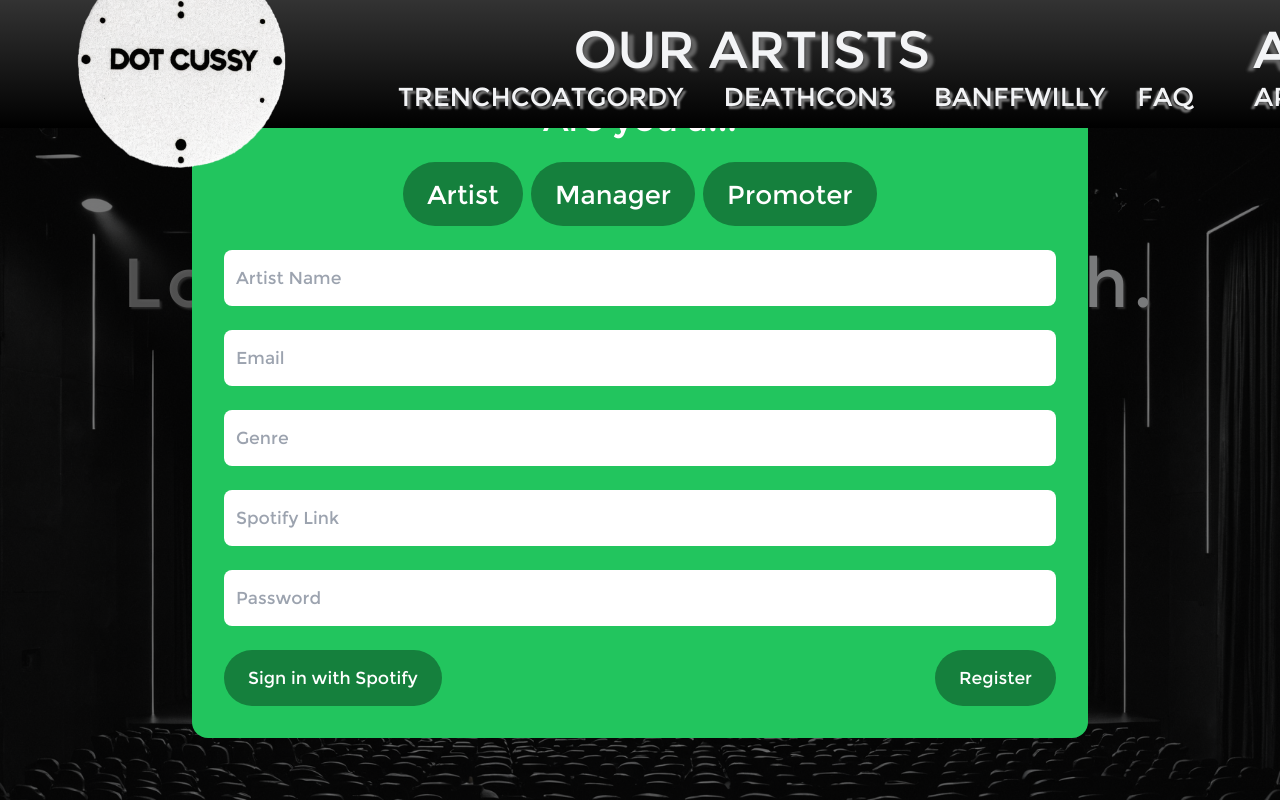
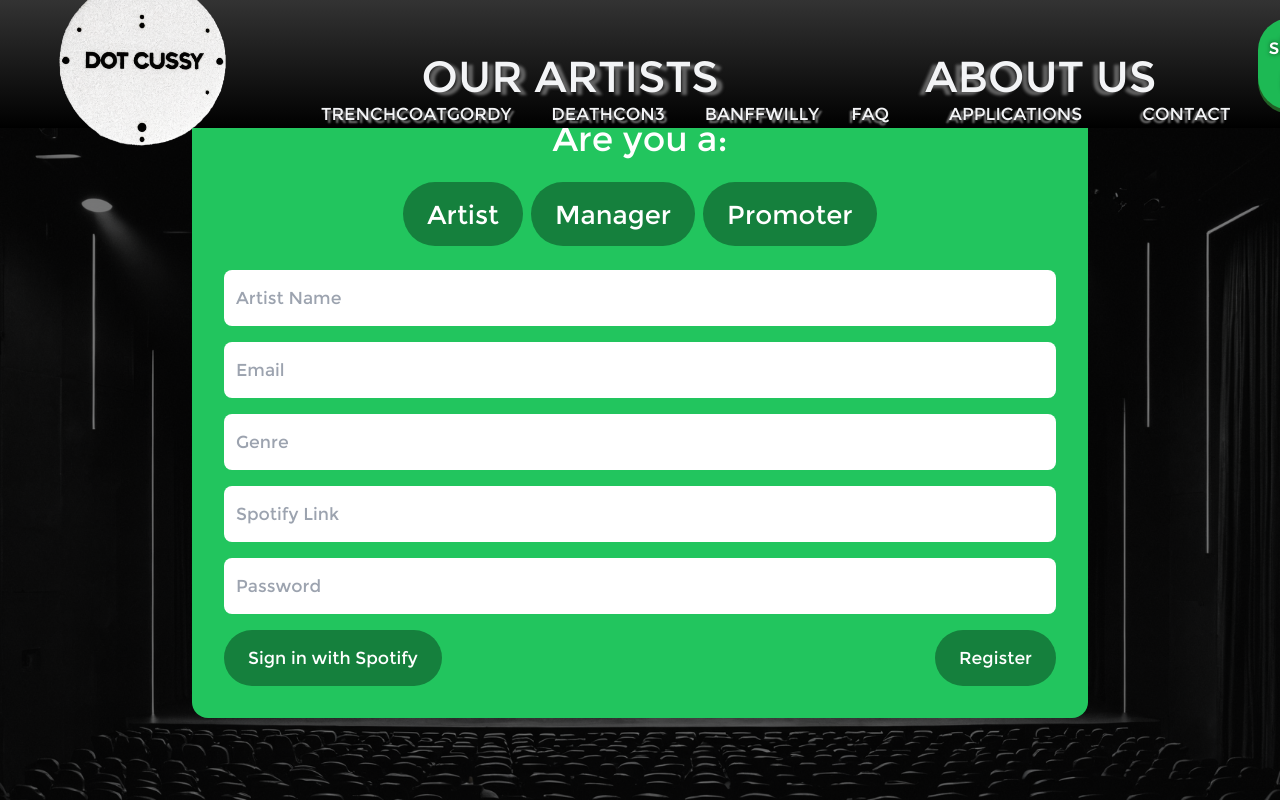
Before and after one commit to torickyto/dot-cussy, a Next.js app: page / in a window 1280 px wide. Both pictures are taken after a click on the button "sign up". Built offline with nearby package versions, Linux system fonts and the light colour scheme; no server answers.

Commit message:
users can now log in

```diff
--- a/app/api/auth/[...nextauth]/route.js
+++ /dev/null
@@ -1,19 +0,0 @@
-import NextAuth from "next-auth/next";
-import SpotifyProvider from "next-auth/providers/spotify"
-
-const authOptions = {
-  providers: [
-    SpotifyProvider({
-      clientId: process.env.SPOTIFY_CLIENT_ID,
-      clientSecret: process.env.SPOTIFY_CLIENT_SECRET,
-      authorization: {
-        params: {
-          scope: "streaming user-read-email user-read-private",
-        },
-      },
-    }),
-  ],
-};
-
-const handler = NextAuth(authOptions)
-export { handler as GET, handler as POST}
--- a/app/components/Header.js
+++ b/app/components/Header.js
@@ -35,31 +35,29 @@ const Header = () => {
                         <a className="flex-initial">
                         <img src="/dotcussyPatch.png" alt="logo"
          className="mr-2 ml-[-64px]
-                w-[610px] min-w-[610px] h-[410px] min-h-[410px]
-                sm:w-[333px] sm:min-w-[333px] sm:h-[222px] sm:min-h-[222px]
-                md:w-[4390px] md:min-w-[390px] md:h-[270px] md:min-h-[270px]
-                lg:w-[510px] lg:min-w-[510px] lg:h-[345px] lg:min-h-[345px]
-                xl:w-[610px] xl:min-w-[610px] xl:h-[410px] xl:min-h-[410px]"
+                sm:w-[210px] sm:min-w-[210px] sm:h-[150px] sm:min-h-[150px]
+                md:w-[313px] md:min-w-[313px] md:h-[212px] md:min-h-[212px]
+                xl:w-[330px] xl:min-w-[330px] xl:h-[225px] xl:min-h-[225px]"
     />
   </a>
                     </Link>
 
-                    <div className={` ml-auto link-group ${centerFocus === 'right' ? 'blur' : 'off-center-right'} transition`}>
+                    <div className={` ml-auto -mb-12 link-group ${centerFocus === 'right' ? 'blur' : 'off-center-right'} transition`}>
                         <Link legacyBehavior href="/ourArtist">
-                            <a className="sm:text-6xl md:text-7xl lg:text-8xl xl:text-9xl 2xl:text-12xl text-gray-100 text-shadow-right mb-12">OUR ARTISTS</a>
+                            <a className="sm:text-5xl md:text-6xl lg:text-7xl xl:text-8xl 2xl:text-12xl text-gray-100 text-shadow-right mb-12">OUR ARTISTS</a>
                         </Link>
-                        <div className="-mt-14 text-shadow-right-small sm:text-3xl md:text-4xl xl:text-5xl text-gray-100">
+                        <div className="-mt-14 text-shadow-right-small sm:text-xl md:text-2xl xl:text-3xl text-gray-100">
                             <Link legacyBehavior href="/artist1"><a className="mx-4">TRENCHCOATGORDY</a></Link>
                             <Link legacyBehavior href="/artist2"><a className="mx-6">DEATHCON3</a></Link>
                             <Link legacyBehavior href="/artist3"><a className="mx-4">BANFFWILLY</a></Link>
                         </div>
                     </div>
 
-                    <div className={` mr-auto link-group ${centerFocus === 'left' ? 'blur' : 'off-center-right'} transition`}>
+                    <div className={` mr-auto -mb-12 link-group ${centerFocus === 'left' ? 'blur' : 'off-center-right'} transition`}>
                         <Link legacyBehavior href="/aboutUs">
-                            <a className="sm:text-6xl md:text-7xl lg:text-8xl xl:text-9xl 2xl:text-12xl text-gray-100 text-shadow-left mb-12">ABOUT US </a>
+                            <a className="sm:text-5xl md:text-6xl lg:text-7xl xl:text-8xl 2xl:text-12xl text-gray-100 text-shadow-left mb-12">ABOUT US </a>
                         </Link>
-                        <div className="-mt-14 text-shadow-left-small sm:text-3xl md:text-4xl xl:text-5xl text-gray-100">
+                        <div className="-mt-14 text-shadow-left-small sm:text-xl md:text-2xl xl:text-3xl text-gray-100">
                             <Link legacyBehavior href="/faq"><a className="mx-4">FAQ</a></Link>
                             <Link legacyBehavior href="/applications"><a className="mx-11">APPLICATIONS</a></Link>
                             <Link legacyBehavior href="/contact"><a className="mx-4">CONTACT</a></Link>
--- /dev/null
+++ b/app/components/LoginForm.js
@@ -0,0 +1,62 @@
+import { useState } from 'react';
+import { signIn } from 'next-auth/react';
+
+export default function LoginForm({ onClose }) {
+    const [email, setEmail] = useState('');
+    const [password, setPassword] = useState('');
+    const [message, setMessage] = useState('');
+    const [errors, setErrors] = useState({});
+
+    const validateForm = () => {
+        const newErrors = {};
+        if (!email) newErrors.email = 'Email is required';
+        if (!password) newErrors.password = 'Password is required';
+        setErrors(newErrors);
+        return Object.keys(newErrors).length === 0;
+    };
+
+    const handleLogin = async (event) => {
+        event.preventDefault();
+        if (!validateForm()) return;
+
+        const result = await signIn('credentials', {
+            redirect: false,
+            email,
+            password
+        });
+
+        if (result.error) {
+            setMessage(result.error);
+        } else if (onClose) {
+            onClose();
+        }
+    };
+
+    const handleSpotifyLogin = () => {
+        signIn('spotify');
+    };
+
+    return (
+        <div className="fixed inset-0 bg-black bg-opacity-50 flex justify-center items-center p-4">
+            <div className="bg-green-500 p-8 rounded-2xl w-full max-w-md">
+                <form onSubmit={handleLogin} className="space-y-4">
+                    <h2 className="text-4xl text-white text-center mb-4">Log In</h2>
+                    <div>
+                        {errors.email && <p className="text-red-500">{errors.email}</p>}
+                        <input type="email" placeholder="Email" value={email} onChange={e => setEmail(e.target.value)} className="w-full p-3 rounded-lg" />
+                    </div>
+                    <div>
+                        {errors.password && <p className="text-red-500">{errors.password}</p>}
+                        <input type="password" placeholder="Password" value={password} onChange={e => setPassword(e.target.value)} className="w-full p-3 rounded-lg" />
+                    </div>
+                    <div className="flex justify-between items-center">
+                        <button type="button" onClick={handleSpotifyLogin} className="bg-green-700 text-white rounded-full px-6 py-3">Sign in with Spotify</button>
+                        <button type="submit" className="bg-green-700 text-white rounded-full px-6 py-3">Log In</button>
+                    </div>
+                    {message && <p className="text-xl text-red-500 text-center mt-4">{message}</p>}
+                </form>
+                <button onClick={onClose} className="text-xl underline text-white mt-4">Close</button>
+            </div>
+        </div>
+    );
+}
--- a/app/components/SignInButton.js
+++ b/app/components/SignInButton.js
@@ -1,20 +1,26 @@
+import { useState } from 'react'; // Make sure to import useState
 import { signIn, signOut, useSession } from "next-auth/react";
+import LoginForm from './LoginForm'; // Ensure LoginForm is correctly imported
 
 const SignInButton = () => {
   const { data: session } = useSession();
+  const [showLogin, setShowLogin] = useState(false);
 
   const handleAuthClick = () => {
     if (session) {
       signOut();
     } else {
-      signIn("spotify");
+      setShowLogin(true);
     }
   };
 
   return (
-    <button onClick={handleAuthClick} className="button-3d carved-text text-2xl md:text-3xl lg:text-4xl xl:text-5xl">
-      {session ? `sign out (${session.user.name})` : "sign in"}
-    </button>
+    <>
+      <button onClick={handleAuthClick} className="button-3d carved-text text-2xl md:text-3xl lg:text-4xl xl:text-5xl">
+        {session ? `sign out (${session.user.name})` : "sign in"}
+      </button>
+      {showLogin && <LoginForm onClose={() => setShowLogin(false)} />}
+    </>
   );
 };
 
--- a/app/components/SignUpForm.js
+++ b/app/components/SignUpForm.js
@@ -1,4 +1,5 @@
 import { useState } from 'react';
+import { signIn } from 'next-auth/react';
 
 export default function SignUpForm({ onClose }) {
     const [role, setRole] = useState('');
@@ -8,19 +9,30 @@ export default function SignUpForm({ onClose }) {
     const [spotifyLink, setSpotifyLink] = useState('');
     const [password, setPassword] = useState('');
     const [message, setMessage] = useState('');
+    const [errors, setErrors] = useState({});
     const [showForm, setShowForm] = useState(true);
+
+    const validateForm = () => {
+        const newErrors = {};
+        if (!role) newErrors.role = 'Role is required';
+        if (!name) newErrors.name = 'Artist name is required';
+        if (!email) newErrors.email = 'Email is required';
+        if (!genre) newErrors.genre = 'Genre is required';
+        if (!spotifyLink) newErrors.spotifyLink = 'Spotify link is required';
+        if (!password) newErrors.password = 'Password is required';
+        setErrors(newErrors);
+        return Object.keys(newErrors).length === 0;
+    };
 
     const handleSubmit = async (event) => {
         event.preventDefault();
-        const userData = {
-            role, name, email, genre, spotifyLink, password
-        };
+        if (!validateForm()) return;
+
+        const userData = { role, name, email, genre, spotifyLink, password };
 
         const response = await fetch('/api/auth/register', {
             method: 'POST',
-            headers: {
-                'Content-Type': 'application/json'
-            },
+            headers: { 'Content-Type': 'application/json' },
             body: JSON.stringify(userData)
         });
 
@@ -28,7 +40,7 @@ export default function SignUpForm({ onClose }) {
             setMessage('User registered successfully!');
             setTimeout(() => {
                 setShowForm(false);
-                if (onClose) onClose(); // Close the form if parent component provides this method
+                if (onClose) onClose();
             }, 2000);
         } else {
             const data = await response.json();
@@ -44,25 +56,36 @@ export default function SignUpForm({ onClose }) {
         <div className="fixed inset-0 bg-black bg-opacity-50 flex justify-center items-center p-4">
             <div className="bg-green-500 p-8 rounded-2xl w-full max-w-4xl">
                 <div>
-                    <p className="text-white text-5xl text-center mb-5">Are you a...</p>
+                    <p className="text-white text-5xl text-center mb-5">Are you a:</p>
                     <div className="flex justify-center space-x-2">
                         {['artist', 'manager', 'promoter'].map((item) => (
                             <button
                                 key={item}
                                 onClick={() => setRole(item)}
-                                className={`rounded-full px-6 py-3 text-white text-4xl ${role === item ? 'bg-black' : 'bg-green-700'}`}>
+                                className={`rounded-full px-6 py-3 text-white text-4xl ${role === item ? 'bg-black' : 'bg-green-700'}`}
+                                style={errors.role ? { borderColor: 'red', borderWidth: 5 } : {}}
+                            >
                                 {item.charAt(0).toUpperCase() + item.slice(1)}
                             </button>
                         ))}
                     </div>
+                    {errors.role && <p className="text-2xl text-red-600 -mt-14">{errors.role}</p>}
                 </div>
-                <form onSubmit={handleSubmit} className="text-2xl mt-6 space-y-6">
+                <form onSubmit={handleSubmit} className="text-2xl mt-6 space-y-4">
+                    {errors.name && <p className="text-red-600 text-sm">{errors.name}</p>}
                     <input type="text" value={name} onChange={e => setName(e.target.value)} placeholder="Artist Name" className="w-full rounded-lg p-3" />
+                    {errors.email && <p className="text-red-600 text-sm">{errors.email}</p>}
                     <input type="email" value={email} onChange={e => setEmail(e.target.value)} placeholder="Email" className="w-full rounded-lg p-3" />
+                    {errors.genre && <p className="text-red-600 text-sm">{errors.genre}</p>}
                     <input type="text" value={genre} onChange={e => setGenre(e.target.value)} placeholder="Genre" className="w-full rounded-lg p-3" />
+                    {errors.spotifyLink && <p className="text-red-600 text-sm">{errors.spotifyLink}</p>}
                     <input type="text" value={spotifyLink} onChange={e => setSpotifyLink(e.target.value)} placeholder="Spotify Link" className="w-full rounded-lg p-3" />
+                    {errors.password && <p className="text-red-600 text-sm">{errors.password}</p>}
                     <input type="password" value={password} onChange={e => setPassword(e.target.value)} placeholder="Password" className="w-full rounded-lg p-3" />
-                    {message && <p className="text-white">{message}</p>}
+
+                    {message && <div className="fixed inset-0 bg-black bg-opacity-50 flex justify-center items-center text-5xl text-white z-50">
+                        <div className="p-7 rounded-xl bg-black">{message}</div>
+                    </div>}
                     <div className="flex justify-between">
                         <button type="button" onClick={() => signIn('spotify')} className="bg-green-700 text-white rounded-full px-6 py-3">Sign in with Spotify</button>
                         <button type="submit" className="bg-green-700 text-white rounded-full px-6 py-3">Register</button>
--- a/app/globals.css
+++ b/app/globals.css
@@ -27,6 +27,7 @@
   .carved-text {
     font-family: 'NATS Regular', sans-serif;
     color: rgba(255, 255, 255, 0.9);
+            text-shadow: 0px 0px 4px rgba(0, 0, 0, 0.6);
   }
   .button-3d {
     position: relative;
--- /dev/null
+++ b/pages/api/auth/[...nextauth].js
@@ -0,0 +1,45 @@
+import NextAuth from "next-auth";
+import CredentialsProvider from "next-auth/providers/credentials";
+import SpotifyProvider from "next-auth/providers/spotify";
+import dbConnect from "../../../lib/mongodb"; // Adjust the import path as necessary
+import User from "../../../models/User";
+import bcrypt from 'bcryptjs';
+
+export default NextAuth({
+  providers: [
+    CredentialsProvider({
+      name: 'Credentials',
+      credentials: {
+        email: { label: "Email", type: "email", placeholder: "email@example.com" },
+        password: { label: "Password", type: "password" }
+      },
+      async authorize(credentials) {
+        await dbConnect();
+        const user = await User.findOne({ email: credentials.email });
+        if (user && bcrypt.compareSync(credentials.password, user.password)) {
+          return { id: user.id, name: user.name, email: user.email };
+        }
+        throw new Error('No user found with the entered credentials');
+      }
+    }),
+    SpotifyProvider({
+      clientId: process.env.SPOTIFY_CLIENT_ID,
+      clientSecret: process.env.SPOTIFY_CLIENT_SECRET,
+      authorization: { params: { scope: "streaming user-read-email user-read-private" } }
+    })
+  ],
+  callbacks: {
+    jwt: async ({ token, user }) => {
+      if (user) {
+        token.id = user.id;
+        token.email = user.email;
+      }
+      return token;
+    },
+    session: async ({ session, token }) => {
+      session.user.id = token.id;
+      session.user.email = token.email;
+      return session;
+    }
+  }
+});
--- a/pages/index.js
+++ b/pages/index.js
@@ -24,11 +24,11 @@ export default function Home() {
       </Head>
       <Header />
       <main className="flex flex-col items-center justify-center h-screen">
-  <div className="text-center px-4 space-y-2 md:space-y-3">
+  <div className="text-center px-4 space-y-2 md:space-y-1">
     <h1 className="text-3xl md:text-4xl lg:text-5xl text-gray-100">
-    <div className="flex justify-center text-4xl md:text-5xl lg:text-6xl text-gray-100">
+    <div className="flex justify-center text-gray-100">
     <span className="text-shadow">
-    <div className="flex justify-center text-7xl md:text-8xl lg:text-9xl text-gray-100 mt-44 tracking-wider">
+    <div className="flex justify-center text-4xl md:text-5xl lg:text-6xl text-gray-100 mt-44 tracking-wider">
   <span style={{ background: 'linear-gradient(to right, darkgray, lightgray)', WebkitBackgroundClip: 'text', color: 'transparent' }}>
     Local Roots.
   </span>
@@ -38,9 +38,9 @@ export default function Home() {
 </div></span>
 </div>
     </h1>
-    <h3 className="text-5xl md:text-6xl lg:text-7xl text-gray-300 pb-2 tracking-wider">From <span style={{ color: '#1DB954' }}>YYC</span> to the World.</h3>
+    <h3 className="text-2xl md:text-3xl lg:text-4xl text-gray-300 pb-2 tracking-wider">From <span style={{ color: '#1DB954' }}>YYC</span> to the World.</h3>
     <img src="/spotifylogo.png" alt="Spotify Logo" className="mx-auto" style={{ maxWidth: '60px', height: 'auto', marginTop: '20px', marginBottom: '75px' }}/>
-    <h2 className="text-6xl md:text-7xl lg:text-8xl text-gray-300 tracking-wide">We're scouting. Are you up?</h2>
+    <h2 className="text-4xl md:text-5xl lg:text-6xl text-gray-300 tracking-wide">We're scouting. Are you up?</h2>
   </div>
   <div className= "mt-7">
   <SignUpButton/></div></main>
```
Also changed, not shown: models/User.js (+9 -29 lines).
